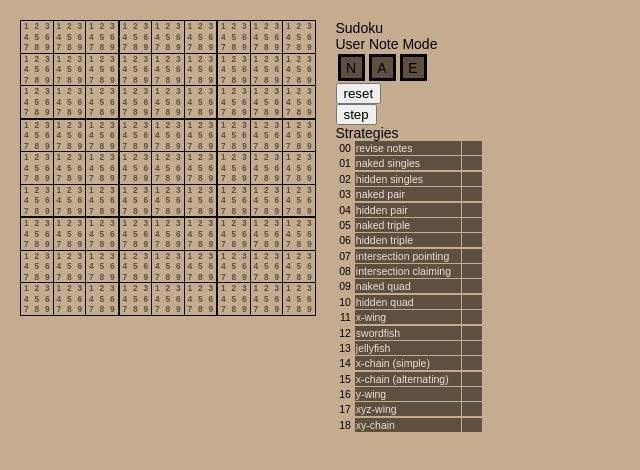
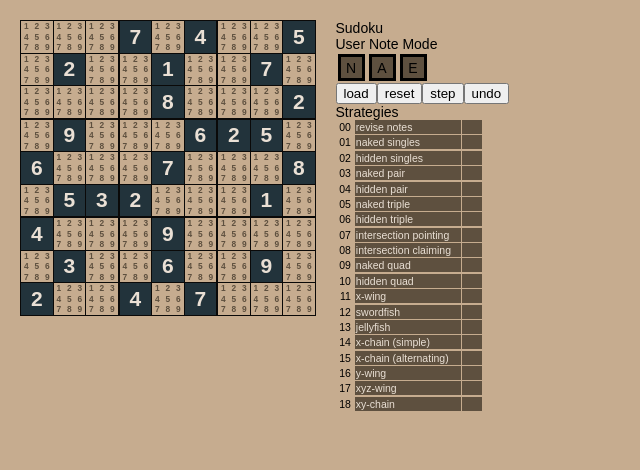
Before and after one commit to hmcol/sudoku, a React (Create React App) app: page / in a window 1280 px wide. Shown: the top 470 px of the page, without its empty margins (0-640 px from the left). Built offline with nearby package versions, Linux system fonts and the light colour scheme.

Commit message:
implement load board string, undo button, async strategy computation

```diff
--- a/src/Game.tsx
+++ b/src/Game.tsx
@@ -12,6 +12,7 @@ type InputMode = "digit" | "note" | "accent" | "strike";
 
 type GameState = {
     board: Board,
+    history: Board[],
     selectedCells: Set<CellId>,
     inputMode: InputMode,
     focus?: Digit,
@@ -24,14 +25,19 @@ export default class Game extends React.Component<any, GameState> {
         super(props);
 
         this.state = {
-            board: new Board(),
+            board: Board.fromString(
+                "000704005020010070000080002090006250600070008053200010400090000030060090200407000"
+            )!,
+            history: [],
             selectedCells: new Set(),
             inputMode: "digit",
             strategyStatus: new Map(),
         };
 
         this.resetBoard = this.resetBoard.bind(this);
+        this.loadBoardString = this.loadBoardString.bind(this);
         this.takeStep = this.takeStep.bind(this);
+        this.undoStep = this.undoStep.bind(this);
 
         this.handleClickCell = this.handleClickCell.bind(this);
         this.handleMouseMove = this.handleMouseMove.bind(this);
@@ -41,14 +47,39 @@ export default class Game extends React.Component<any, GameState> {
         this.checkStrategy = this.checkStrategy.bind(this);
     }
 
+    updateBoard(board: Board) {
+        this.setState(prevState => ({
+            board,
+            history: prevState.history.concat(prevState.board),
+        }));
+    }
+
     resetBoard() {
+        const board = this.state.history.length > 0 ?
+            this.state.history[0] :
+            this.state.board;
+
         this.setState({
-            board: new Board(undefined, "000704005020010070000080002090006250600070008053200010400090000030060090200407000"),
-            result: undefined,
-            strategyStatus: new Map(),
+            board,
+            history: [],
         });
 
         this.resetSelection();
+        this.resetKnowledge();
+    }
+
+    loadBoardString() {
+        const str = prompt("Enter a string of at least 81 characters. The digits 1-9 are used to represent the given values. All other intermediate characters are interpreted as blanks. leading and trailing whitespace is ignored.");
+
+        const board = Board.fromString(str ?? "");
+
+        if (isNone(board)) {
+            return;
+        }
+
+        this.setState({
+            history: [board],
+        });
     }
 
     resetSelection() {
@@ -66,16 +97,15 @@ export default class Game extends React.Component<any, GameState> {
     }
 
     handleClickCell(id: CellId) {
-        this.state.board.cells[id].hasDigit() ?
+        this.state.board.cell(id).hasDigit() ?
             this.handleClickCellDigit(id) :
             this.handleClickCellNotes(id);
     }
 
     handleClickCellDigit(id: CellId) {
-        const cell = this.state.board.cells[id];
+        const cell = this.state.board.cell(id);
         const digit = cell.digit!;
         const selectedCells = new Set(this.state.selectedCells);
-
 
         if (selectedCells.has(id)) {
             selectedCells.delete(id);
@@ -160,8 +190,9 @@ export default class Game extends React.Component<any, GameState> {
             board.inputDigit(id, digit);
         }
 
+        this.updateBoard(board);
+
         this.setState({
-            board: board,
             selectedCells: new Set(),
         });
     }
@@ -189,8 +220,9 @@ export default class Game extends React.Component<any, GameState> {
             board.clearCell(id);
         }
 
+        this.updateBoard(board);
+
         this.setState({
-            board: board,
             selectedCells: new Set(),
         });
     }
@@ -205,15 +237,18 @@ export default class Game extends React.Component<any, GameState> {
     //     });
     // }
 
-    takeStep() {
+    async takeStep() {
         if (isSome(this.state.result)) {
             this.applyCurrentResult();
             this.resetKnowledge();
+            this.resetSelection();
             return;
         }
 
         for (const strat of STRATEGIES) {
-            if (this.checkStrategy(strat)) {
+
+
+            if (await this.checkStrategy(strat)) {
                 return;
             }
         }
@@ -221,7 +256,29 @@ export default class Game extends React.Component<any, GameState> {
         console.log("no strategy found");
     }
 
-    checkStrategy([name, func]: Strategy): boolean {
+    undoStep() {
+        this.setState(prevState => {
+            const history = prevState.history;
+
+            if (history.length === 0) {
+                return {
+                    board: prevState.board,
+                    history: history,
+                };
+            }
+
+
+            return {
+                board: history[history.length - 1],
+                history: history.slice(0, -1),
+            };
+        });
+
+        this.resetKnowledge();
+        this.resetSelection();
+    }
+
+    async checkStrategy([name, func]: Strategy): Promise<boolean> {
         // pre-computation
         this.setState(prevState => {
             const strategyStatus = new Map(prevState.strategyStatus);
@@ -234,7 +291,13 @@ export default class Game extends React.Component<any, GameState> {
         // start computation
         const board = new Board(this.state.board);
 
-        const result = func(board);
+        const promise = new Promise<StrategyResult | undefined>((resolve, _) => {
+            setTimeout(() => {
+                resolve(func(board));
+            }, 0);
+        });
+
+        const result = await promise;
 
         // post-computation
         const found = isSome(result);
@@ -271,9 +334,7 @@ export default class Game extends React.Component<any, GameState> {
             board.cell(id).eliminateCandidate(digit);
         }
 
-        this.setState({
-            board,
-        });
+        this.updateBoard(board);
     }
 
     render() {
@@ -296,9 +357,12 @@ export default class Game extends React.Component<any, GameState> {
                         inputMode={this.state.inputMode}
                         onClick={this.updateInputMode}
                     />
-                    <button onClick={this.resetBoard}>reset</button>
-                    {/* <button onClick={() => this.initializeNotes()}>Init Notes</button> */}
-                    <button onClick={this.takeStep}>step</button>
+                    <SolverControls
+                        onReset={this.resetBoard}
+                        onLoadString={this.loadBoardString}
+                        onStep={this.takeStep}
+                        onUndo={this.undoStep}
+                    />
                     <StrategyList
                         onClick={this.checkStrategy}
                         strategyStatus={this.state.strategyStatus}
@@ -307,6 +371,26 @@ export default class Game extends React.Component<any, GameState> {
             </div>
         );
     }
+}
+
+type SolverControlsProps = {
+    onLoadString: () => void,
+    onReset: () => void,
+    onStep: () => void,
+    onUndo: () => void,
+};
+
+function SolverControls(props: SolverControlsProps) {
+    return (
+        <div
+            className="solver-controls"
+        >
+            <button onClick={props.onLoadString}>load</button>
+            <button onClick={props.onReset}>reset</button>
+            <button onClick={props.onStep}>step</button>
+            <button onClick={props.onUndo}>undo</button>
+        </div>
+    );
 }
 
 type GridProps = {
--- a/src/lib/combinatorics.ts
+++ b/src/lib/combinatorics.ts
@@ -55,7 +55,7 @@ export type Tuple<
     Tuple<T, N, [...A, T]>;
 
 
-function range(n: number): number[] {
+export function range(n: number): number[] {
     return [...Array(n).keys()];
 }
 
--- a/src/lib/sudoku.ts
+++ b/src/lib/sudoku.ts
@@ -103,15 +103,26 @@ export class Cell {
     isGiven: boolean;
     candidateSet: Set<Digit>;
 
-    constructor(givenDigit?: Digit) {
-        if (isSome(givenDigit)) {
-            this.digit = givenDigit;
-            this.isGiven = true;
-            this.candidateSet = new Set();
-        } else {
-            this.isGiven = false;
-            this.candidateSet = new Set(DIGITS);
+    constructor(cell?: Cell) {
+        if (isSome(cell)) {
+            this.digit = cell.digit;
+            this.isGiven = cell.isGiven;
+            this.candidateSet = new Set(cell.candidateSet);
+            return;
         }
+
+        this.isGiven = false;
+        this.candidateSet = new Set(DIGITS);
+    }
+
+    static withGiven(givenDigit: Digit): Cell {
+        const cell = new Cell();
+
+        cell.digit = givenDigit;
+        cell.isGiven = true;
+        cell.candidateSet.clear();
+
+        return cell;
     }
 
     get candidates(): Digit[] {
@@ -141,22 +152,44 @@ export class Cell {
     }
 }
 
+
 export class Board {
     cells: Record<CellId, Cell>;
 
-    constructor(board?: Board, boardString?: string) {
-        if (isSome(board)) {
-            this.cells = Object.assign({}, board.cells);
-            return;
+    constructor(board?: Board) {
+        const cells: Partial<Record<CellId, Cell>> = {};
+
+        for (const id of CELLS) {
+            cells[id] = new Cell(board?.cells[id]);
+        }
+
+        this.cells = cells as Record<CellId, Cell>;
+    }
+
+    static fromCells(cells: Record<CellId, Cell>): Board {
+        const board = new Board();
+
+        board.cells = { ...cells };
+
+        return board;
+    }
+
+    static fromString(boardString: string): Board | undefined {
+        const str = boardString.trim();
+
+        if (str.length < 81) {
+            return undefined;
         }
 
         const cells: Partial<Record<CellId, Cell>> = {};
 
         for (const [index, id] of CELLS.entries()) {
-            cells[id] = new Cell(parseDigit(boardString?.charAt(index)));
+            const digit = parseDigit(str[index]);
+
+            cells[id] = isSome(digit) ? Cell.withGiven(digit) : new Cell();
         }
 
-        this.cells = cells as Record<CellId, Cell>;
+        return Board.fromCells(cells as Record<CellId, Cell>);
     }
 
     cell(id: CellId): Cell {
```
